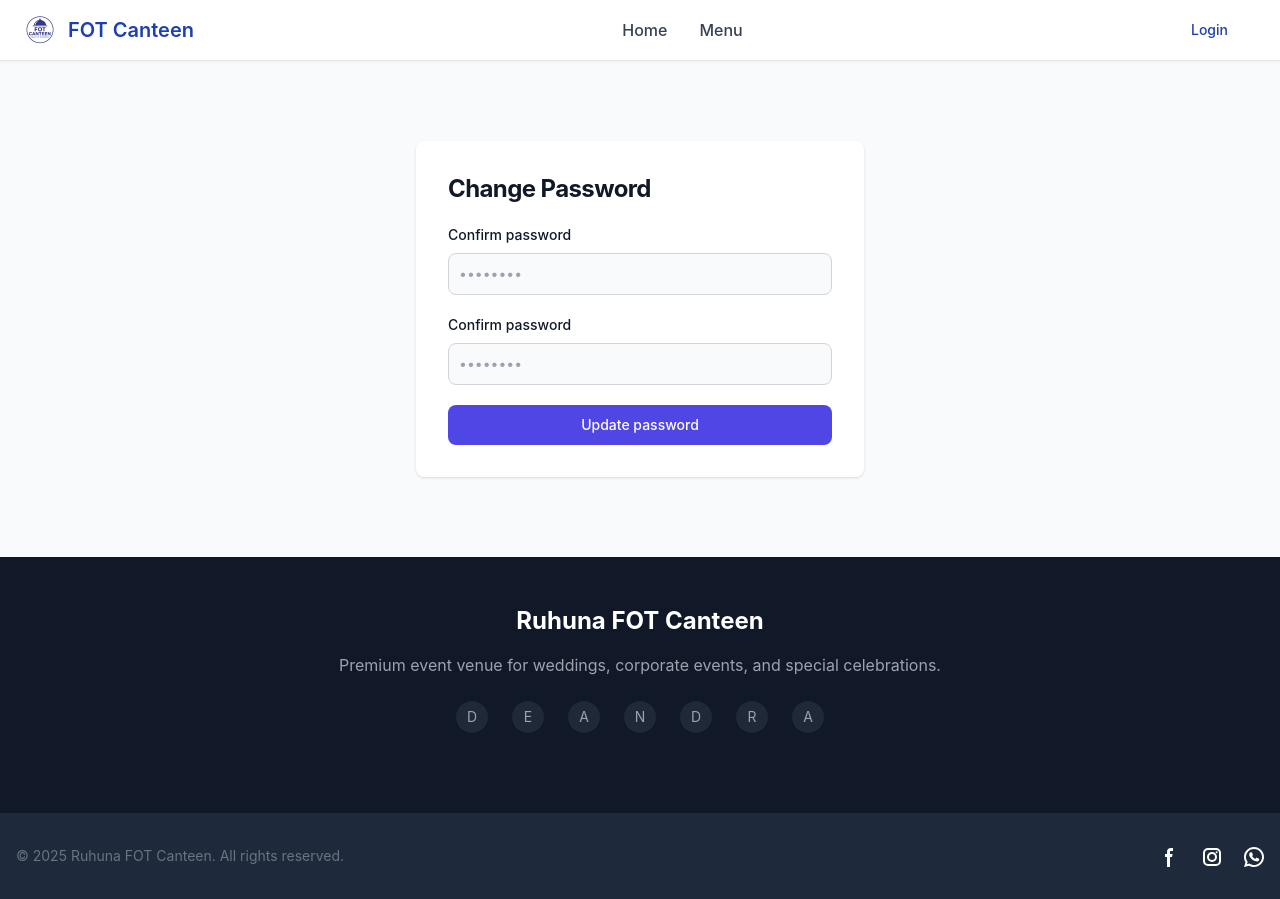
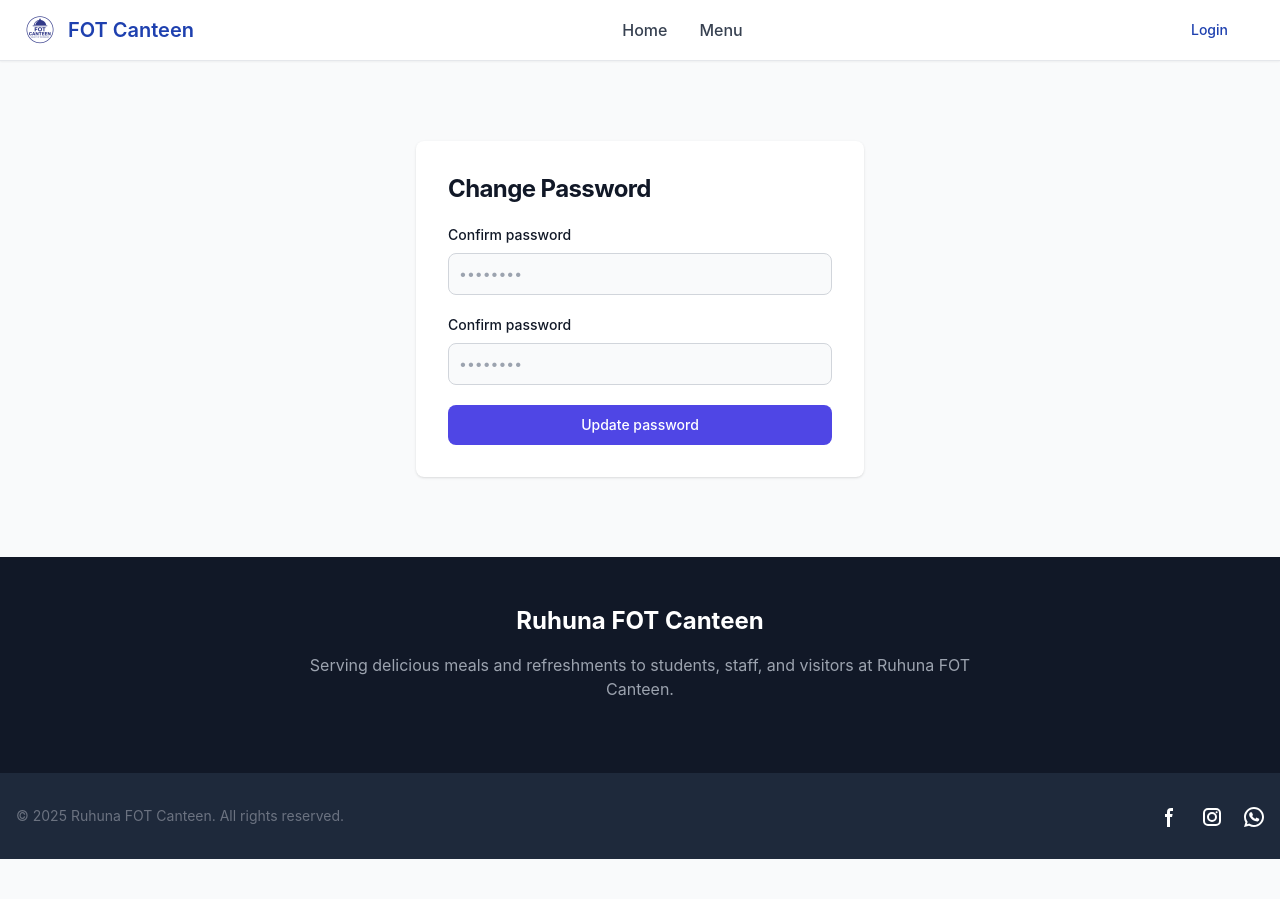
Before and after one commit to GHDBASHEN/Hacktrail-Team-OrionX, a React (Create React App) app in the folder OrionXCanteen/frontend/: page /forgot-password/update in a window 1280 px wide. After the commit the page ends 859 px from the top, so only its background shows below. Built offline with nearby package versions, Linux system fonts and the light colour scheme; the HTML template or start-up script is replaced by a standard one.

Commit message:
profile show

```diff
--- a/OrionXCanteen/frontend/src/components/Footer.js
+++ b/OrionXCanteen/frontend/src/components/Footer.js
@@ -10,18 +10,9 @@ export const Footer = () => {
           <div className="text-center">
             <h3 className="text-2xl font-bold mb-4">Ruhuna FOT Canteen</h3>
             <p className="text-gray-400 mb-6 max-w-2xl mx-auto">
-              Premium event venue for weddings, corporate events, and special celebrations.
+              Serving delicious meals and refreshments to students, staff, and visitors at Ruhuna FOT Canteen.
             </p>
-            <div className="flex justify-center space-x-6 mb-8">
-              {['D', 'E', 'A', 'N', 'D', 'R', 'A'].map((social, index) => (
-                <li key={social + index} className="text-gray-400 hover:text-white transition duration-300 list-none">
-                  <span className="sr-only">{social}</span>
-                  <div className="h-8 w-8 rounded-full bg-gray-800 flex items-center justify-center">
-                    <span className="text-sm">{social.charAt(0).toUpperCase()}</span>
-                  </div>
-                </li>
-              ))}
-            </div>
+
           </div>
         </div>
       </footer>
--- a/OrionXCanteen/frontend/src/components/Header.js
+++ b/OrionXCanteen/frontend/src/components/Header.js
@@ -113,11 +113,11 @@ export const Header = () => {
                   <ul className="py-2" aria-labelledby="user-menu-button">
                     <li>
                       <Link
-                        to={dashboard}
+                        to='/profile'
                         className="block px-4 py-2 text-sm text-gray-700 hover:bg-gray-100"
-                        onClick={() => setIsUserDropdownOpen(false)}
+                        //onClick={() => setIsUserDropdownOpen(false)}
                       >
-                        Dashboard
+                        Profile
                       </Link>
                     </li>
                     <li>
@@ -159,7 +159,7 @@ export const Header = () => {
             </button>
           </div>
 
-          {/* Mobile Menu */}
+          {/* Desktop Menu */}
           <div
             ref={mobileMenuRef}
             className={`${isMobileMenuOpen ? 'block' : 'hidden'} justify-between items-center w-full lg:flex lg:w-auto lg:order-1`}
@@ -240,3 +240,160 @@ export const Header = () => {
     </header>
   );
 };
+
+// import { useContext, React, useState, useEffect, useRef } from 'react';
+// import { Link } from 'react-router-dom';
+// import { AuthContext } from '../context/Authcontext';
+// import { Logout } from './Logout';
+// import { getCusName } from '../services/CustomerServise';
+
+// export const Header = () => {
+//   const { user } = useContext(AuthContext);
+//   const [dashboard, setDashboard] = useState();
+//   const [isUserDropdownOpen, setIsUserDropdownOpen] = useState(false);
+//   const [isMobileMenuOpen, setIsMobileMenuOpen] = useState(false);
+//   const [customerName, setCustomerName] = useState('unknown');
+//   const dropdownRef = useRef(null);
+//   const mobileMenuRef = useRef(null);
+//   const role = sessionStorage.getItem('role');
+
+//   useEffect(() => {
+//     if (sessionStorage.getItem('role') === 'admin') {
+//       setDashboard('/admin-dashboard');
+//     } else if (sessionStorage.getItem('role') === 'customer') {
+//       setDashboard('/customer-dashboard');
+//     } else {
+//       setDashboard(null);
+//     }
+//   }, [user]);
+
+//   // Fetch customer name
+//   useEffect(() => {
+//     if (sessionStorage.getItem('role') === 'customer') {
+//       fetchCustomerName();
+//     }
+//   }, [user]);
+
+//   const fetchCustomerName = async () => {
+//     const name = await getCusName(sessionStorage.getItem('id'));
+//     setCustomerName(name?.customer || 'unknown');
+//   };
+
+//   const toggleUserDropdown = () => {
+//     setIsUserDropdownOpen((prev) => !prev);
+//   };
+
+//   const toggleMobileMenu = () => {
+//     setIsMobileMenuOpen((prev) => !prev);
+//   };
+
+//   const handleClickOutside = (event) => {
+//     if (dropdownRef.current && !dropdownRef.current.contains(event.target)) {
+//       setIsUserDropdownOpen(false);
+//     }
+//     if (mobileMenuRef.current && !mobileMenuRef.current.contains(event.target)) {
+//       setIsMobileMenuOpen(false);
+//     }
+//   };
+
+//   useEffect(() => {
+//     document.addEventListener('mousedown', handleClickOutside);
+//     return () => {
+//       document.removeEventListener('mousedown', handleClickOutside);
+//     };
+//   }, []);
+
+//   const firstCharacter = (customerName || '').toString().charAt(0);
+
+//   // Render admin dashboard navbar if role is admin
+//   if (role === 'admin') {
+//     return (
+//       <header className="bg-white border-b border-gray-200 shadow-sm sticky top-0 z-40">
+//         <nav className="bg-white px-4 lg:px-6 py-2.5">
+//           <div className="flex flex-wrap justify-between items-center mx-auto max-w-screen-xl">
+//             <div className="flex items-center">
+//               <Link to="/superAdmin" className="flex items-center space-x-3 rtl:space-x-reverse">
+//                 <img src="/canteen-logo.png" className="h-8" alt="FOT Canteen Logo" />
+//                 <span className="self-center text-xl font-semibold whitespace-nowrap text-blue-800">Admin Dashboard</span>
+//               </Link>
+//             </div>
+//             <div className="flex items-center lg:order-2">
+//               <Link to="/superAdmin" className="text-blue-800 hover:bg-blue-50 focus:ring-4 focus:ring-blue-300 font-medium rounded-lg text-sm px-4 py-2 lg:px-5 lg:py-2.5 mr-2 focus:outline-none">Dashboard Home</Link>
+//               <Link to="#" className="text-blue-800 hover:bg-blue-50 focus:ring-4 focus:ring-blue-300 font-medium rounded-lg text-sm px-4 py-2 lg:px-5 lg:py-2.5 mr-2 focus:outline-none"><Logout /></Link>
+//             </div>
+//           </div>
+//         </nav>
+//       </header>
+//     );
+//   }
+
+//   // Default navigation bar for non-admins
+//   return (
+//     <header className="bg-white border-b border-gray-200 shadow-sm sticky top-0 z-40">
+//       <nav className="bg-white px-4 lg:px-6 py-2.5">
+//         <div className="flex flex-wrap justify-between items-center mx-auto max-w-screen-xl">
+//           {/* Logo/Brand */}
+//           <div className="flex items-center">
+//             <Link to="/" className="flex items-center space-x-3 rtl:space-x-reverse">
+//               <img src="/canteen-logo.png" className="h-8" alt="FOT Canteen Logo" />
+//               <span className="self-center text-xl font-semibold whitespace-nowrap text-blue-800">FOT Canteen</span>
+//             </Link>
+//           </div>
+//           <div
+//             ref={mobileMenuRef}
+//             className={`${isMobileMenuOpen ? 'block' : 'hidden'} justify-between items-center w-full lg:flex lg:w-auto lg:order-1`}
+//             id="mobile-menu"
+//           >
+//             <ul className="flex flex-col mt-4 font-medium lg:flex-row lg:space-x-8 lg:mt-0">
+//               <li>
+//                 <Link
+//                   to="/"
+//                   className="block py-2 pr-4 pl-3 text-gray-700 border-b border-gray-100 hover:bg-gray-50 lg:hover:bg-transparent lg:border-0 lg:hover:text-blue-700 lg:p-0"
+//                   onClick={() => setIsMobileMenuOpen(false)}
+//                 >
+//                   Home
+//                 </Link>
+//               </li>
+//               <li>
+//                 <Link
+//                   to="/menu"
+//                   className="block py-2 pr-4 pl-3 text-gray-700 border-b border-gray-100 hover:bg-gray-50 lg:hover:bg-transparent lg:border-0 lg:hover:text-blue-700 lg:p-0"
+//                   onClick={() => setIsMobileMenuOpen(false)}
+//                 >
+//                   Menu
+//                 </Link>
+//               </li>
+//               <li>
+//                 <Link
+//                 to="/login"
+//                 className="text-blue-800 hover:bg-blue-50 focus:ring-4 focus:ring-blue-300 font-medium rounded-lg text-sm px-4 py-2 lg:px-5 lg:py-2.5 mr-2 focus:outline-none"
+//               >
+//                 Login
+//               </Link>
+//               </li>
+//               {/* <li>
+//                 <Link
+//                   to="/about"
+//                   className="block py-2 pr-4 pl-3 text-gray-700 border-b border-gray-100 hover:bg-gray-50 lg:hover:bg-transparent lg:border-0 lg:hover:text-blue-700 lg:p-0"
+//                   onClick={() => setIsMobileMenuOpen(false)}
+//                 >
+//                   About
+//                 </Link>
+//               </li>
+//               <li>
+//                 <Link
+//                   to="/contact"
+//                   className="block py-2 pr-4 pl-3 text-gray-700 border-b border-gray-100 hover:bg-gray-50 lg:hover:bg-transparent lg:border-0 lg:hover:text-blue-700 lg:p-0"
+//                   onClick={() => setIsMobileMenuOpen(false)}
+//                 >
+//                   Contact
+//                 </Link>
+//               </li> */}
+
+//             </ul>
+//           </div>
+//         </div>
+//       </nav>
+//     </header>
+//   );
+// };
--- a/OrionXCanteen/frontend/src/pages/Profile.js
+++ b/OrionXCanteen/frontend/src/pages/Profile.js
@@ -2,7 +2,19 @@ import React from 'react'
 
 const Profile = () => {
   return (
-    <div>Profile</div>
+    <div className='w-full h-full '>
+      <p>hello</p>
+      <p>hello</p>
+      <p>hello</p>
+      <p>hello</p>
+      <p>hello</p>
+      <p>hello</p>
+      <p>hello</p>
+      <p>hello</p>
+      <p>hello</p>
+      <p>hello</p>
+      <p>hello</p>
+    </div>
   )
 }
 
```
